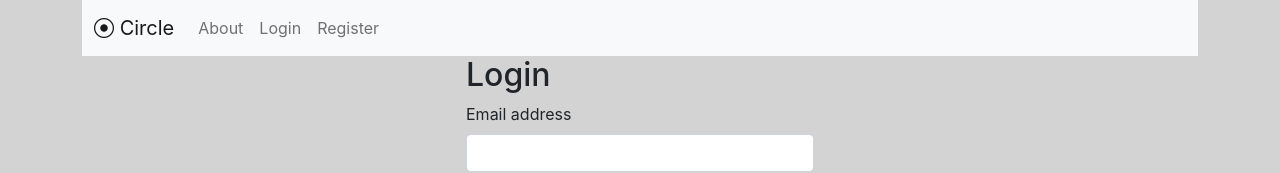
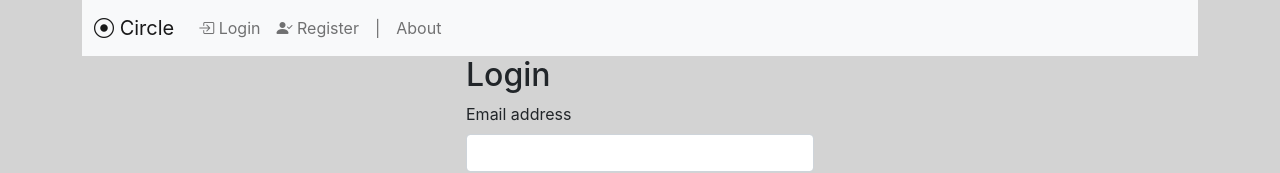
Before and after one commit to sahandbabali/Circle-Frontend, a React (Create React App) app: page /login in a window 1280 px wide. Shown: the top 173 px of the page. Built offline with nearby package versions, Linux system fonts and the light colour scheme.

Commit message:
after adding navbar liks

```diff
--- a/src/components/navbar.jsx
+++ b/src/components/navbar.jsx
@@ -1,6 +1,38 @@
-import React from "react";
+import React, { Fragment, useContext } from "react";
 import { Link } from "react-router-dom";
-function navbar() {
+
+import AuthContext from "../context/auth/AuthContext";
+
+function Navbar() {
+  const authcontext = useContext(AuthContext);
+  const { logoutuser, isAuthenticated, user } = authcontext;
+
+  const onlogout = () => {
+    logoutuser();
+  };
+
+  const authlinksmenu = (
+    <Fragment>
+      <Link className="nav-link" to="#">
+        Hello {user && user.name}
+      </Link>
+      <Link onClick={onlogout} className="nav-link" to="#">
+        <i class="bi bi-box-arrow-left"></i> Logout
+      </Link>
+    </Fragment>
+  );
+
+  const guestlinksmenu = (
+    <Fragment>
+      <Link className="nav-link" to="/login">
+        <i class="bi bi-box-arrow-in-right"></i> Login
+      </Link>
+      <Link className="nav-link" to="/register">
+        <i class="bi bi-person-check-fill"></i> Register
+      </Link>
+    </Fragment>
+  );
+
   return (
     <div>
       <nav className="navbar navbar-expand-lg navbar-light bg-light">
@@ -21,15 +53,16 @@ function navbar() {
           </button>
           <div className="collapse navbar-collapse" id="navbarNavAltMarkup">
             <div className="navbar-nav">
-              <Link className="nav-link" to="/about">
-                About
-              </Link>
-              <Link className="nav-link" to="/login">
-                Login
-              </Link>
-              <Link className="nav-link" to="/register">
-                Register
-              </Link>
+              {isAuthenticated ? authlinksmenu : guestlinksmenu}
+
+              <Fragment>
+                <Link className="nav-link" to="#">
+                  |
+                </Link>
+                <Link className="nav-link" to="/about">
+                  About
+                </Link>
+              </Fragment>
             </div>
           </div>
         </div>
@@ -38,4 +71,4 @@ function navbar() {
   );
 }
 
-export default navbar;
+export default Navbar;
--- a/src/context/auth/AuthReducer.js
+++ b/src/context/auth/AuthReducer.js
@@ -32,6 +32,7 @@ export default (state, action) => {
     case REGISTER_FAIL:
     case AUTH_ERROR:
     case LOGIN_FAIL:
+    case LOGOUT:
       localStorage.removeItem("token");
       return {
         ...state,
--- a/src/context/auth/AuthState.js
+++ b/src/context/auth/AuthState.js
@@ -74,7 +74,7 @@ const AuthState = (props) => {
   };
   //logout user
   const logoutuser = () => {
-    console.log("logoutuser");
+    dispatch({ type: LOGOUT });
   };
   //clear errors
   const clearerrors = () => {
```
